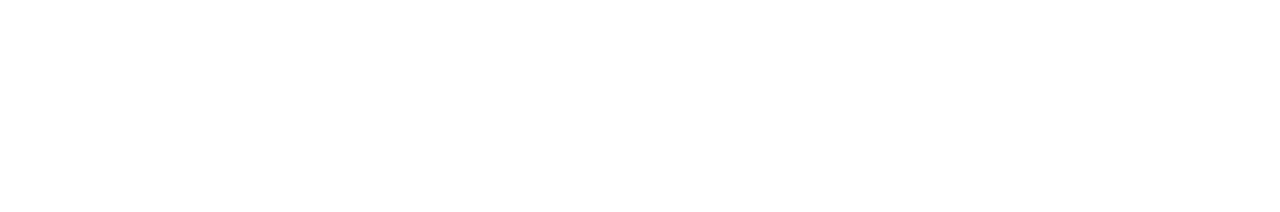
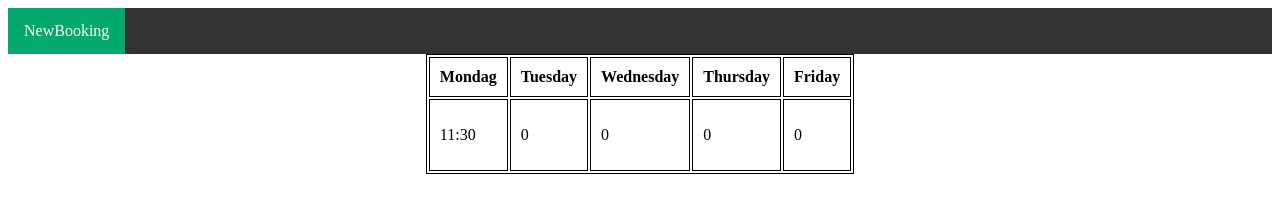
Before and after one commit to JohanK01/BookingApp2021-10-20, a website: page public/html/myBookings.html in a window 1280 px wide. Drawn offline with Linux system fonts and the light colour scheme.

Commit message:
added a fast navbar to navigate around

```diff
--- a/public/css/app.css
+++ b/public/css/app.css
@@ -2,3 +2,31 @@
   text-align: center;
     font-size: 20px;
 }
+
+ul {
+  list-style-type: none;
+  margin: 0;
+  padding: 0;
+  overflow: hidden;
+  background-color: #333;
+}
+
+li {
+  float: left;
+}
+
+li a {
+  display: block;
+  color: white;
+  text-align: center;
+  padding: 14px 16px;
+  text-decoration: none;
+}
+
+li a:hover:not(.active) {
+  background-color: #111;
+}
+
+.active {
+  background-color: #04AA6D;
+}
--- a/public/css/myBookings.css
+++ b/public/css/myBookings.css
@@ -0,0 +1,38 @@
+.tableTime{
+    margin-left: auto;
+    margin-right: auto;
+    border:1px solid black;
+
+}
+th,td{
+    border:1px solid black;
+    padding:10px;
+}
+
+ul {
+    list-style-type: none;
+    margin: 0;
+    padding: 0;
+    overflow: hidden;
+    background-color: #333;
+  }
+
+  li {
+    float: left;
+  }
+
+  li a {
+    display: block;
+    color: white;
+    text-align: center;
+    padding: 14px 16px;
+    text-decoration: none;
+  }
+
+  li a:hover:not(.active) {
+    background-color: #111;
+  }
+
+  .active {
+    background-color: #04AA6D;
+  }
--- a/public/data/time.json
+++ b/public/data/time.json
@@ -1 +1 @@
-{"time":"08:30"}
+{"time":"11:30"}
--- a/public/html/myBookings.html
+++ b/public/html/myBookings.html
@@ -5,10 +5,30 @@
     <meta http-equiv="X-UA-Compatible" content="IE=edge">
     <meta name="viewport" content="width=device-width, initial-scale=1.0">
     <link rel="stylesheet" href="../css/myBookings.css">
-    <title>Document</title>
-
+    <title>Bookings</title>
+    <script src="../js/myBookings.js"></script>
 </head>
 <body>
-    <script src="../js/myBookings.js"></script>
+    <ul>
+        <li><a class="active" href="/booking">NewBooking</a></li>
+
+      </ul>
+    <table class ="tableTime">
+        <tr>
+            <th>Mondag</th>
+            <th>Tuesday</th>
+            <th>Wednesday</th>
+            <th>Thursday</th>
+            <th>Friday</th>
+        </tr>
+        <tr>
+            <td id ="TimeMonday"></td>
+            <td>0</td>
+            <td>0</td>
+            <td>0</td>
+            <td>0</td>
+        </tr>
+    </table>
+
 </body>
 </html>
--- a/public/js/app.js
+++ b/public/js/app.js
@@ -24,7 +24,7 @@ xhttp.onload = () => {
 
         tbox1.value = data.time;
 
-        document.getElementById('anka').appendChild(form1);
+        document.getElementById('strukture').appendChild(form1);
         document.getElementById('formId').appendChild(tbox1);
         document.getElementById('formId').appendChild(btnBoka);
 };
--- a/public/js/login.js
+++ b/public/js/login.js
@@ -5,7 +5,7 @@ function Loginfunction() {
     let inputPas = document.getElementById('pas').value;
 
     if (inputEmail == 'user' && inputPas == '123') {
-        window.location.href = '../html/app.html';
+         window.location.href = '/booking';
     }
     else if(inputEmail == 'admin' && inputPas == '123'){
         window.location.href = '../html/admin.html';
--- a/public/js/myBookings.js
+++ b/public/js/myBookings.js
@@ -0,0 +1,18 @@
+'use strict';
+let xhttp = new XMLHttpRequest;
+xhttp.open('GET', '../data/time.json');
+xhttp.responseType = 'json';
+xhttp.send();
+
+xhttp.onload = () => {
+        const data = xhttp.response;
+        console.log(data);
+
+        const TimeInfo = document.createElement('p');
+
+        TimeInfo.textContent = data.time;
+
+        document.getElementById('TimeMonday').appendChild(TimeInfo);
+
+
+};
```
Also changed, not shown: public/html/app.html (+5 -2 lines).
